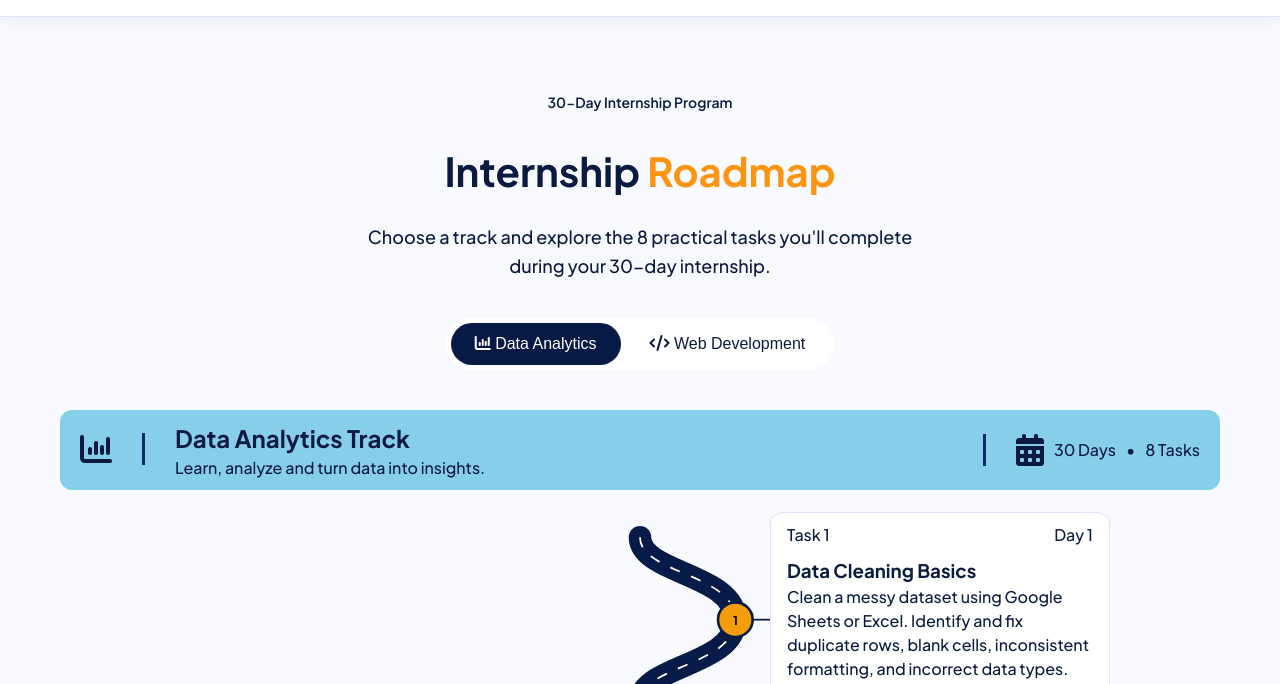
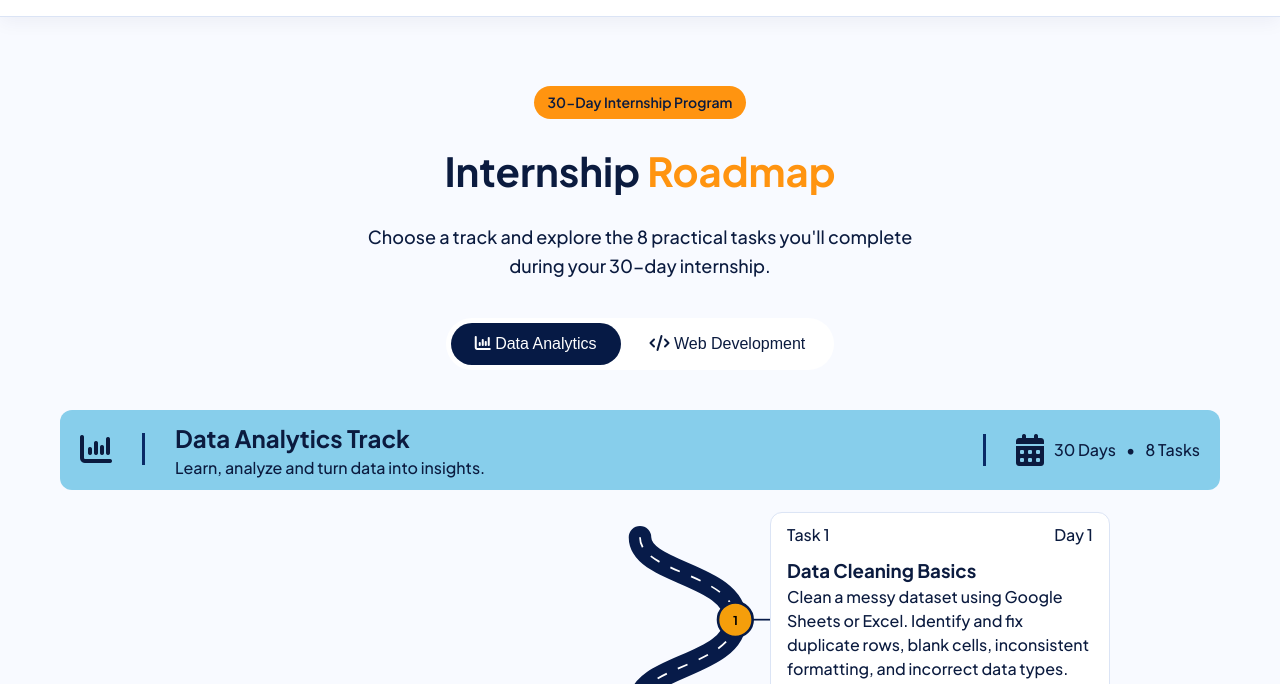
Before and after one commit to Ijioma-Emmanuel/techbridge-task-1, a plain HTML site: page roadmap.html in a window 1280 px wide. Shown: the part 74-758 px from the top of the page. Drawn offline with nearby package versions, Linux system fonts and the light colour scheme.

Commit message:
css update

```diff
--- a/main.css
+++ b/main.css
@@ -1944,10 +1944,10 @@ img {
 }
 
 .program-label {
-    border: 1px solid var(--light-mint);
+    border: 1px;
     border-radius: 999px;
     padding: 6px 14px;
-    background: var(--programs-pill);
+    background: var(--amber);
     font-size: 14px;
     font-weight: 600;
 }
```
